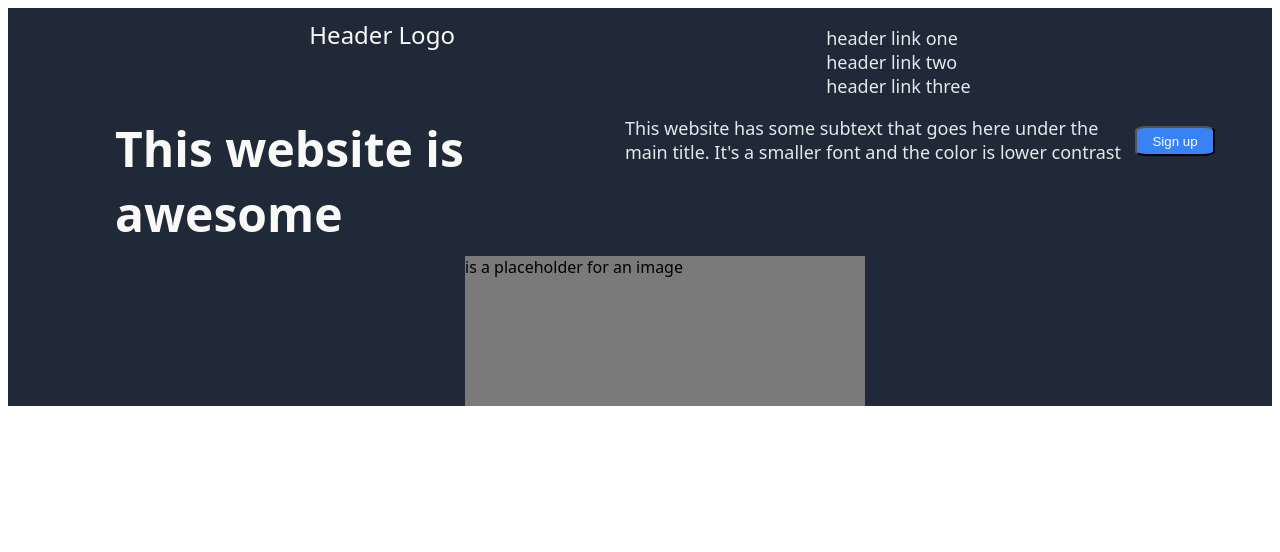
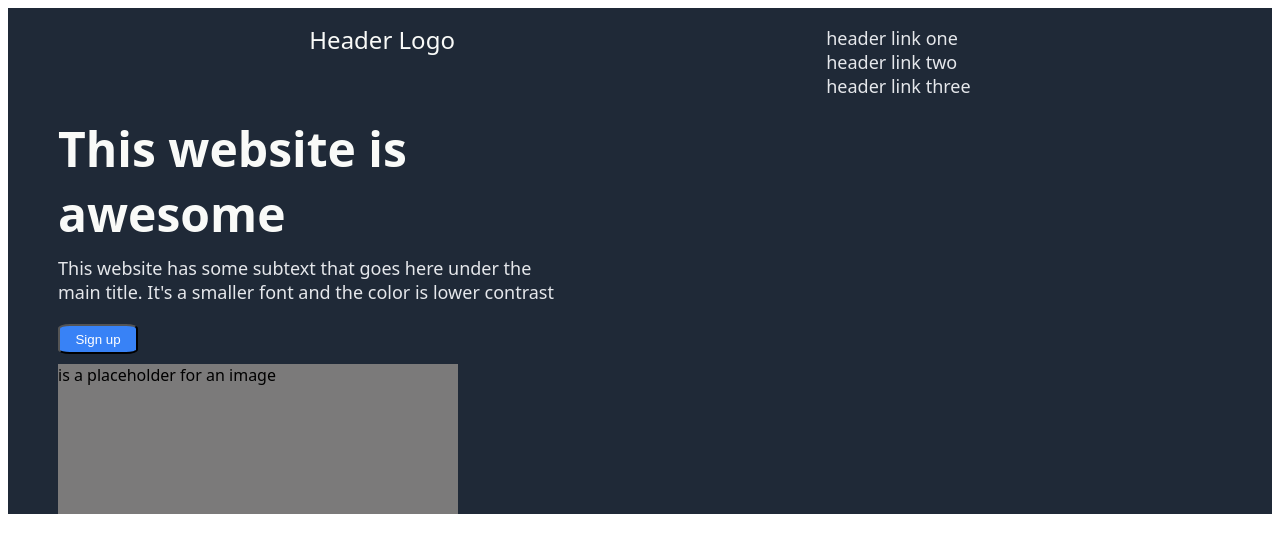
Before and after one commit to alexstrauch/landing-page, a plain HTML site: page index.html in a window 1280 px wide. Drawn offline with Linux system fonts and the light colour scheme.

Commit message:
Edited index.html and styles.css

```diff
--- a/index.html
+++ b/index.html
@@ -21,8 +21,12 @@
         This website has some subtext that goes here under the main title. It's
         a smaller font and the color is lower contrast
       </div>
+
       <button type="button">Sign up</button>
-      <div class="flexbox-item-4">is a placeholder for an image</div>
+
+      <div class="flexbox-item-4-placeholder">
+        <div class="flexbox-item-4">is a placeholder for an image</div>
+      </div>
     </div>
   </body>
 </html>
--- a/styles.css
+++ b/styles.css
@@ -1,6 +1,8 @@
 body {
   font-family: system-ui, -apple-system, BlinkMacSystemFont, "Segoe UI", Roboto,
     Oxygen, Ubuntu, Cantarell, "Open Sans", "Helvetica Neue", sans-serif;
+  display: flex;
+  flex-direction: column;
 }
 
 .hero {
@@ -18,7 +20,7 @@ body {
 .flexbox-item-1 {
   font-size: 24px;
   color: #f9faf8;
-  padding-top: 10px;
+  padding-top: 15px;
 }
 
 ul > li {
@@ -39,12 +41,12 @@ li > a {
 
 .flexbox-item-3 {
   display: flex;
-  flex-wrap: wrap;
-  justify-content: center;
-  align-content: flex-start;
+  flex-flow: column wrap;
+  justify-content: space-between;
   background-color: #1f2937;
   gap: 10px;
   padding-left: 50px;
+  min-width: auto;
 }
 
 .flexbox-item-3-hero {
@@ -65,8 +67,14 @@ button {
 }
 
 .flexbox-item-4 {
-  margin: auto;
   background-color: #7b7a7a;
   width: 400px;
   height: 150px;
 }
+
+.flexbox-item-4-placeholder {
+  display: flex;
+  justify-content: center;
+  padding-right: 50px;
+  max-width: max-content;
+}
```
